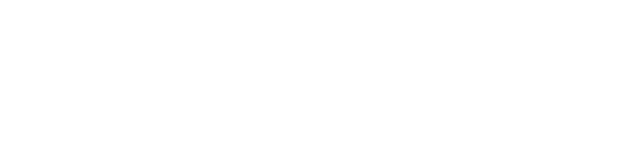
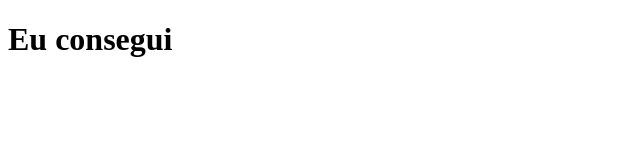
Before and after one commit to EduardoVdosSR/Quiz-de-Quimica, a plain HTML site: page index.html in a window 1280 px wide. Shown: the whole page, without its empty margins (0-640 px from the left). Drawn offline with Linux system fonts and the light colour scheme; files whose address does not match are found by name.

Commit message:
conclusão da url?

```diff
--- a/index.html
+++ b/index.html
@@ -8,6 +8,8 @@
     <link rel="stylesheet" href="src/css/style.css">
 </head>
 <body>
+    <h1>Eu consegui</h1>
+
     <script src="src/js/index.js"></script>
 </body>
 </html>
--- a/src/css/reset.css
+++ b/src/css/reset.css
@@ -0,0 +1 @@
+""
```
